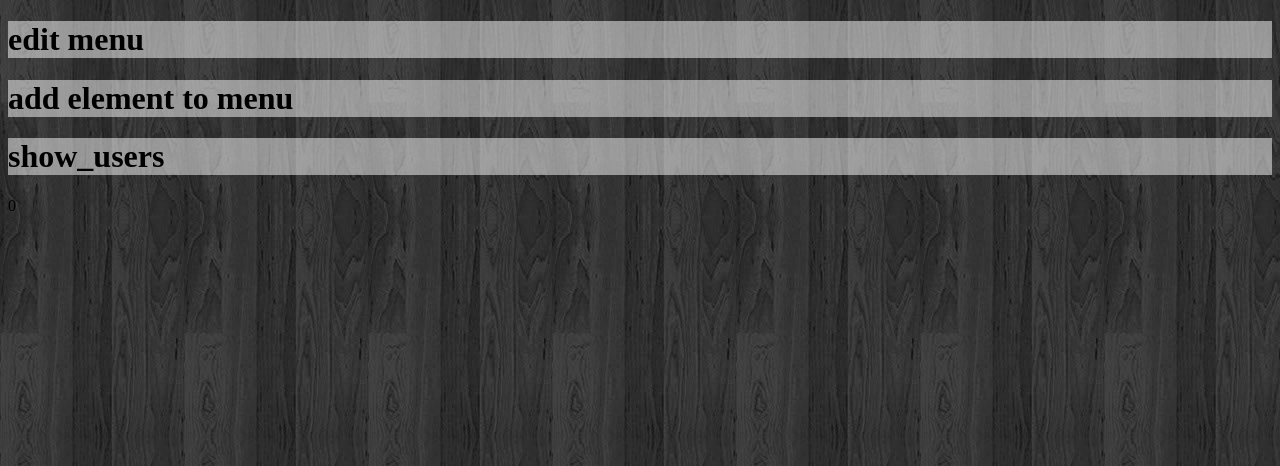
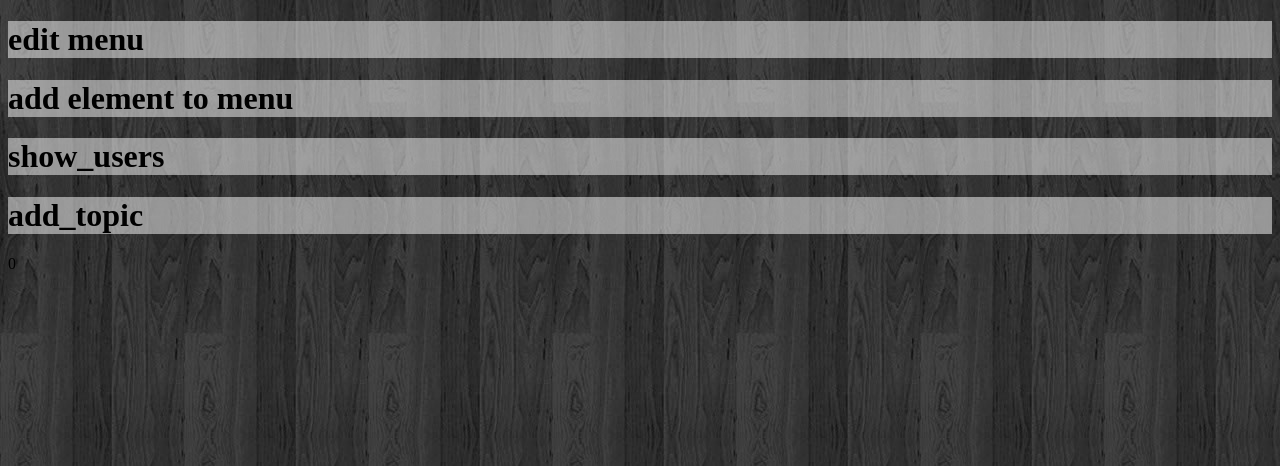
Before and after one commit to michaelost/simpleAdminPage, a PHP site: page / in a window 1280 px wide. Shown: the top 466 px of the page. Run offline with PHP 8.4, Linux system fonts and the light colour scheme; data that the repository does not hold is empty; some libraries are stand-ins or nearby versions.

Commit message:
tipic add implemented

```diff
--- a/index.php
+++ b/index.php
@@ -5,25 +5,17 @@
 	<title>Document</title>
 	<script src="http://ajax.googleapis.com/ajax/libs/jquery/1.11.1/jquery.min.js"></script>
 	<script>
-
-
 	$(document).ready(function(){
 	String.prototype.toInt=function(){
     return parseInt(this.replace(/\D/g, ''),10);
 }
-
 			$(".edit").click(function(){
-
 				if($(this).siblings('div').css('display')=='none')
 					$(this).siblings('div').css('display','block');
 				else $(this).siblings('div').css('display','none');
-
-
-
 			});
 
 			$("input#change").click(function(){
-
 				var name = $(this).siblings('input.name').val(),
 				parent = $(this).siblings('input.parent').val(),
 				id = $(this).parent().siblings(".id").text().toInt();
@@ -32,10 +24,7 @@
 					parent_id: parent,
 					id: id
 				}
-
 				);
-
-
 			});
 		$('.menu_block').click(function(){
 			$('.edit_menu_block').toggle(500);
@@ -43,6 +32,10 @@
 
 		$('.show_users').click(function(){
 			$('.show_users_block').toggle(500);
+		});
+
+		$('.add_topic').click(function(){
+			$('.add_topic_block').toggle(500);
 		});
 
 		$('#insert').click(function(){
@@ -55,11 +48,9 @@
 			},
 			yea()
 			);
-
 			function yea () {
 					$("#insert").attr('value','added');
 					setTimeout($("#insert").attr('value','insert'),1000);
-
 
 			}
 		});
@@ -67,8 +58,6 @@
 		$('.add_element').click(function(){
 			$('.add_element_block').toggle(500);
 		});
-
-
 		$('input.bun').click(function(){
 			var _id = $(this).siblings('.id').text().toInt();
 			$.post("ban.php",{
@@ -80,7 +69,6 @@
 		function yea(){
 			console.log("banned");
 		}
-
 		});
 		$('input.unbun').click(function(){
 				var _id = $(this).siblings('.id').text().toInt();
@@ -94,9 +82,21 @@
 		function yea(){
 			console.log("unbanned");
 		}
-
 			});
 
+		$("#add_theme").click(function(){
+			console.log($(".add_topic_block > .topic_by ").val());
+			console.log($(".add_topic_block > .parent_id ").val());
+			console.log($(".add_topic_block > .title ").val());
+			console.log($(".add_topic_block > .body ").val());
+			$.post('add_topic.php',{
+				topic_by: $(".add_topic_block > .topic_by ").val(),
+				parent_id: $(".add_topic_block > .parent_id ").val(),
+				title: $(".add_topic_block > .title ").val(),
+				body: $(".add_topic_block > .body ").val()
+			},yea()); function yea(){ console.log("added");}
+
+		});
 
 	});
 
@@ -124,25 +124,23 @@ font-size: 25px;
 		font-size: 26px;
 		cursor: pointer;
 	}
-
 	body{
 		background-image: url("body_bg_new.jpg");
 	}
 	input{
 		font-size: 20px;
 	}
-
 	.fr{
 		display: none;
 	}
-
-.menu_block,.add_element,.show_users{
+.menu_block,.add_element,.show_users,.add_topic{
 	cursor: pointer;
 	background-color: rgba(255,255,255,0.5);
-
 }
-
-.add_element_block{
+.add_topic_block{
+text-align: center;
+}
+.add_element_block,.add_topic_block{
 	font-size: 25px;
 	background-color: rgba(255,255,255,0.5);
 	display: none;
@@ -170,42 +168,32 @@ input[type='text']{
 border-radius: 10px;
 margin-top: 5px;
 }
-
 </style>
-
 </head>
 <body>
-
 <?php
-
-
  $db = mysql_connect ("localhost","root","123qweasdzxcv");
  mysql_select_db("laba",$db);
-
  	echo '<div class="menu_block">';
    echo "<h1>edit menu</h1>";
    echo '</div>';
    echo '<div class="add_element">';
    echo "<h1>add element to menu</h1>";
    echo '</div>';
-
    echo '<div class="show_users">';
    echo "<h1>show_users</h1>";
    echo '</div>';
-
+   echo '<div class="add_topic">';
+   echo "<h1>add_topic</h1>";
+   echo '</div>';
 $query = "SELECT * FROM category";
 $result = mysql_query($query,$db);
-
 $query2 = "SELECT * FROM users";
 $result2 = mysql_query($query2,$db);
-
 echo mysql_num_rows($result);
-
 if(mysql_num_rows($result) !=0){
-
 	echo '<div class="edit_menu_block">';
 	for($i = 0; $i<mysql_num_rows($result);$i++){
-
 		$row = mysql_fetch_array($result,MYSQL_ASSOC);
 			echo "<div id='opa'>";
 			echo "<span class='name'>name:  ".$row['name']."</span><br>";
@@ -220,15 +208,8 @@ if(mysql_num_rows($result) !=0){
 					echo "<input  type='button' id='change' value='change' name='change'>";
 				echo "</div>";
 			echo "</div>";
-
-
-
-
 	}
  echo '</div>';
-
-
-
 					echo "<div class='add_element_block'>";
 					echo "name: <input class='name' type='text' >";
 					echo "<br>";
@@ -237,7 +218,6 @@ if(mysql_num_rows($result) !=0){
 					echo "</div>";
 
 }
-
 						//show all users
 						echo "<div class='show_users_block'>";
 						for($i = 0; $i<mysql_num_rows($result2);$i++){
@@ -251,15 +231,17 @@ if(mysql_num_rows($result) !=0){
 								echo "<span class='isbanned'>isbanned:  ".$row2['isbanned']."</span><br>";
 								echo "<input type='button' class='bun' value='ban' />";
 								echo "<input type='button' class='unbun' value='unban'/>";
-
-
 								echo "</div>";
 						}
-
 						echo "</div>";
-
-
+						//add_topic
+					echo "<div class='add_topic_block'>";
+					echo "topic_author_id: <input class='topic_by' type='text' >";
+					echo "parent_id: <input class='parent_id' type='text' >";
+					echo "title:<input  class='title' type='text'></br>";
+					echo "text:<br><textarea class='body' rows='10' cols='150' class='title'></textarea></br>";
+					echo "<input  type='button' id='add_theme' value='add theme' name='add_theme'>";
+					echo "</div>";
  ?>
-
 </body>
 </html>
```
Also changed, not shown: add_topic.php (+2 -12 lines).
